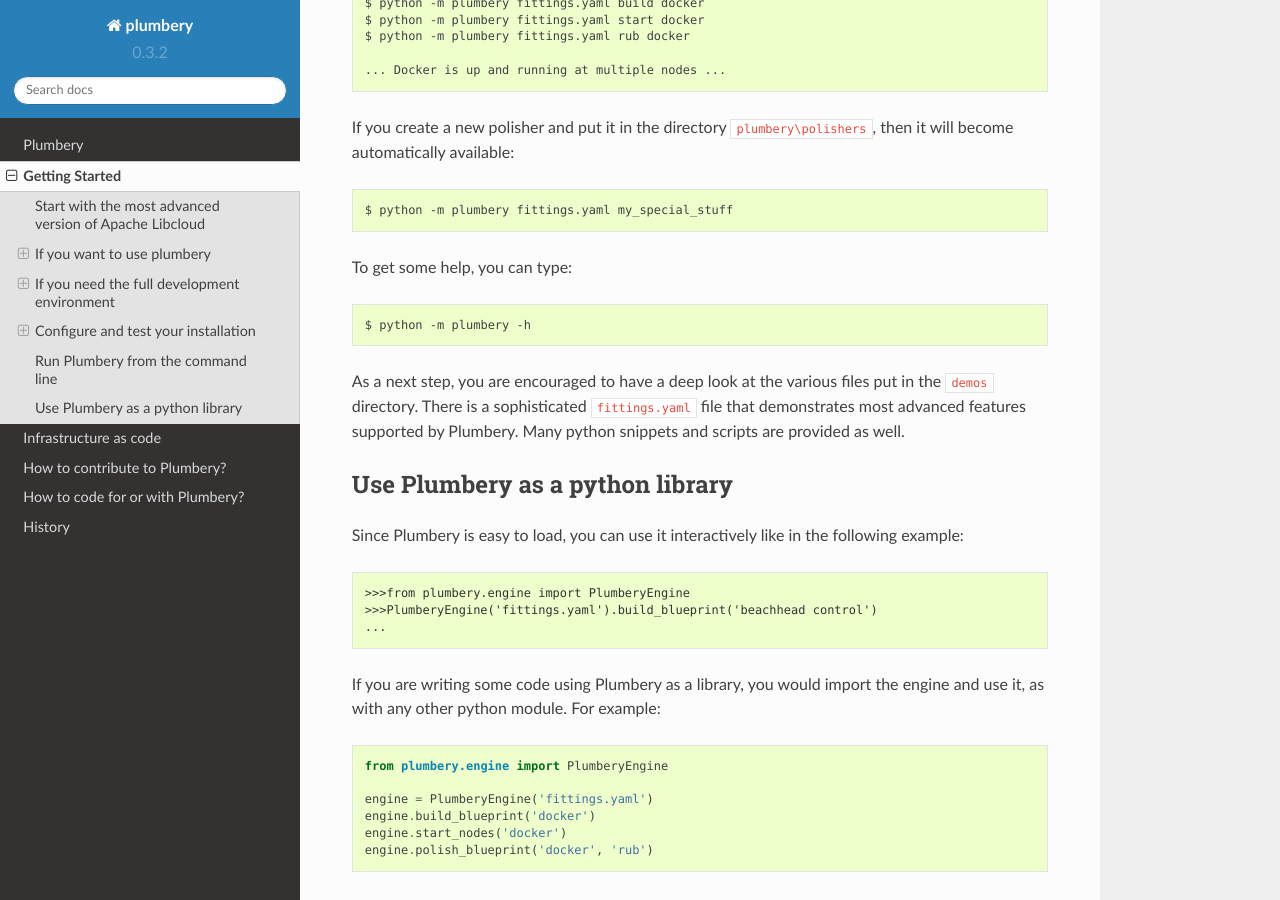
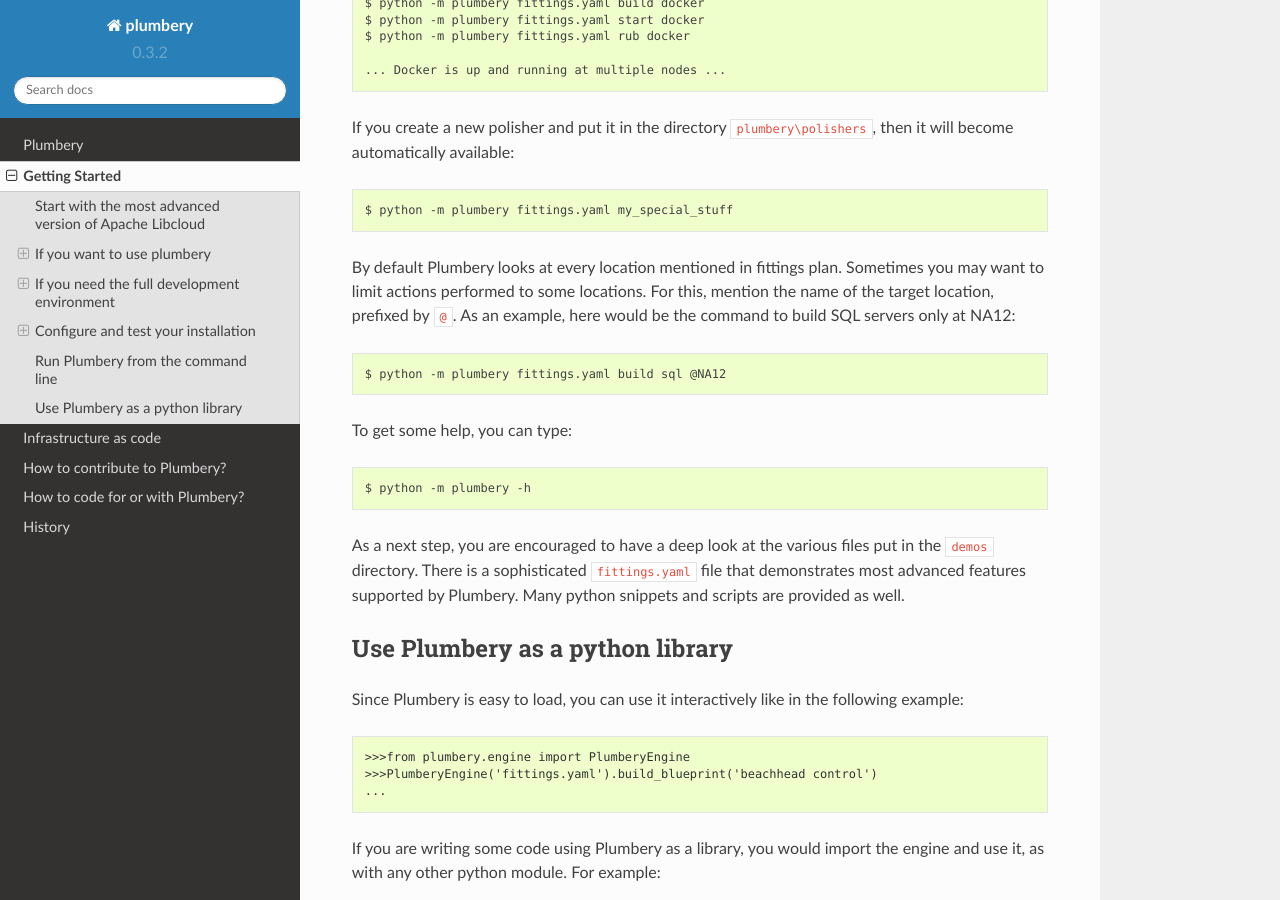
Before and after one commit to NTTLimitedRD/plumbery, a Sphinx documentation site: the page built from docs/getting_started.rst, in a window 1280 px wide and 900 px high, scrolled down 4368 px. Built offline with Sphinx 7.4.7 and the Read the Docs theme 2.0.0, drawn with Linux system fonts in a browser that asks for light colours.

Commit message:
select in the documentation the new capability of plumbery to limit its action to some places

```diff
--- a/docs/getting_started.rst
+++ b/docs/getting_started.rst
@@ -231,6 +231,17 @@
 
     $ python -m plumbery fittings.yaml my_special_stuff
 
+
+By default Plumbery looks at every location mentioned in fittings plan.
+Sometimes you may want to limit actions performed to some locations.
+For this, mention the name of the target location, prefixed by ``@``.
+As an example, here would be the command to build SQL servers only at NA12:
+
+.. sourcecode:: bash
+
+    $ python -m plumbery fittings.yaml build sql @NA12
+
+
 To get some help, you can type:
 
 .. sourcecode:: bash
```
